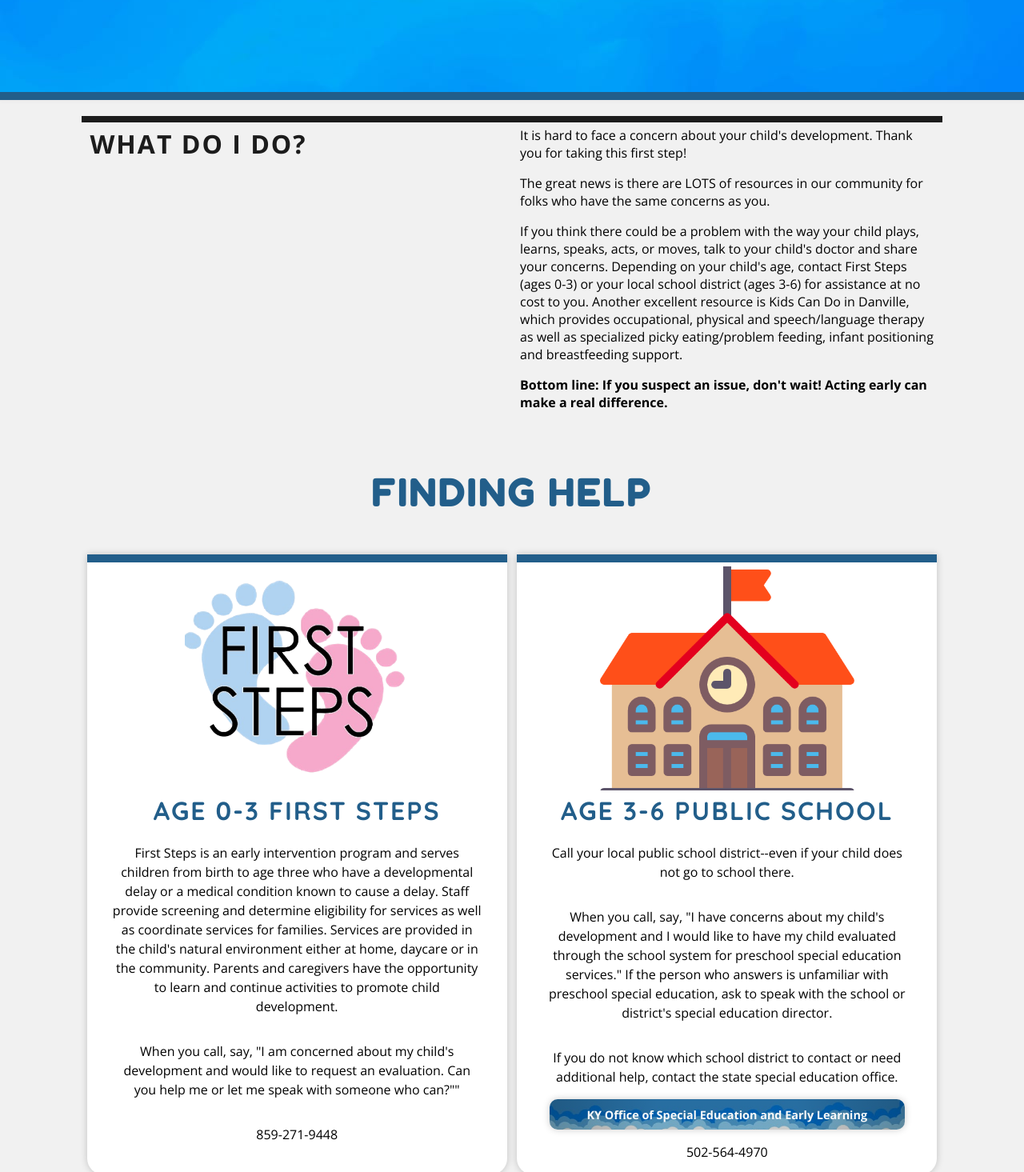
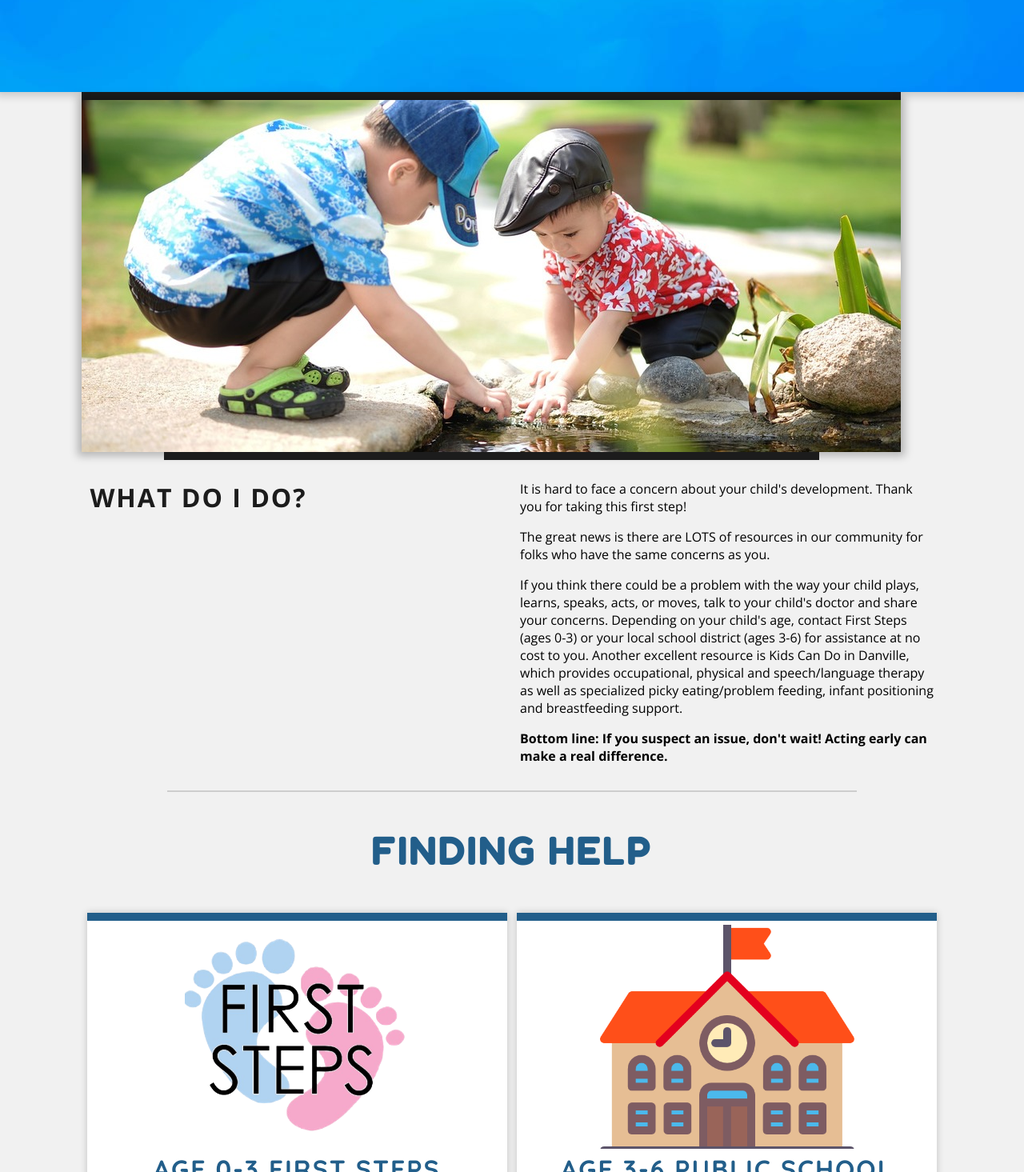
Before and after one commit to BhagatVedant/finalproject, a React (Create React App) app: page /concerns in a window 1280 px wide. Shown: the part 1085-2550 px from the top of the page at 80% size. Built offline with nearby package versions, Linux system fonts and the light colour scheme.

Commit message:
minor changes and added banner in concerns

```diff
--- a/public/kyKids.json
+++ b/public/kyKids.json
@@ -305,7 +305,7 @@
     },
     {
       "sectionId": "mission",
-      "sectionTitle": "Mission",
+      "sectionTitle": "Our Mission",
       "description": [
         "We aim to ensure the best early care and education so that every child in Boyle and Mercer counties is ready for kindergarten.  We support collaborative community partnerships to implement evidence-based strategies that address local early childhood needs.",
         "Kindergarten readiness means children enter school with basic skills that will help them learn and play in the classroom. Learn more here!"
@@ -313,7 +313,7 @@
     },
     {
       "sectionId": "members",
-      "sectionTitle": "Members",
+      "sectionTitle": "Our Members",
       "description": [
         "Our membership includes representatives from the education and early intervention sector including all public school districts located in Boyle and Mercer County, our local Head Start, and our regional office of First Steps.",
         "To represent the childcare sector, we have members from our regional offices of ChildCare Aware and Child Care Health as well as a number of individual childcare providers.",
--- a/src/components/styles/banner.css
+++ b/src/components/styles/banner.css
@@ -7,7 +7,7 @@
 }
 
 #banner {
-    height: 50vh;
+    height: 55vh;
     width: 80vw;
     display: flex;
     justify-content: center;
--- a/src/pages/concerns.js
+++ b/src/pages/concerns.js
@@ -5,7 +5,10 @@ import InspoText from '../components/inspoText';
 import TextSection from '../components/textSection';
 import ImageTextBox from '../components/imageTextBox';
 import Footer from '../components/footer';
+import Banner from '../components/banner';
+import img from '../imgs/curiousKid.png'
 import '../styles/concerns.css';
+
 
 function Concerns() {
     const pageData = ["whatToDo", "AddressConcerns"];
@@ -35,7 +38,9 @@ function Concerns() {
                 />
 
                 <div id='whatToDo'>
+                    <Banner imgURL={img} />
                     <TextSection sectionId={pageData[0]} />
+                    <hr></hr>
                 </div>
 
                 <ImageTextBox sectionName={pageData[1]} />
--- a/src/styles/concerns.css
+++ b/src/styles/concerns.css
@@ -3,10 +3,6 @@ main {
     flex-direction: column;
     justify-content: center;
     align-items: center;
-}
-
-#concerns #container {
-    border-top: 8px solid #1c1c1c;
 }
 
 #concerns #container > * {
@@ -32,3 +28,21 @@ main {
 #concerns .title h2 {
     margin-top: 16px;
 }
+
+#whatToDo .bannerLine:first-of-type {
+    display: none;
+}
+
+#concerns .blackLine.header {
+    background-color: #1c1c1c;
+    max-width: 80vw;
+    margin-left: -4vw;
+}
+
+#concerns hr {
+    border-color: rgba(0,0,0,0.15);
+}
+
+#concerns section:last-of-type {
+    margin-bottom: 16px;
+}
```
Also changed, not shown: src/imgs/curiousKid.png (added).
